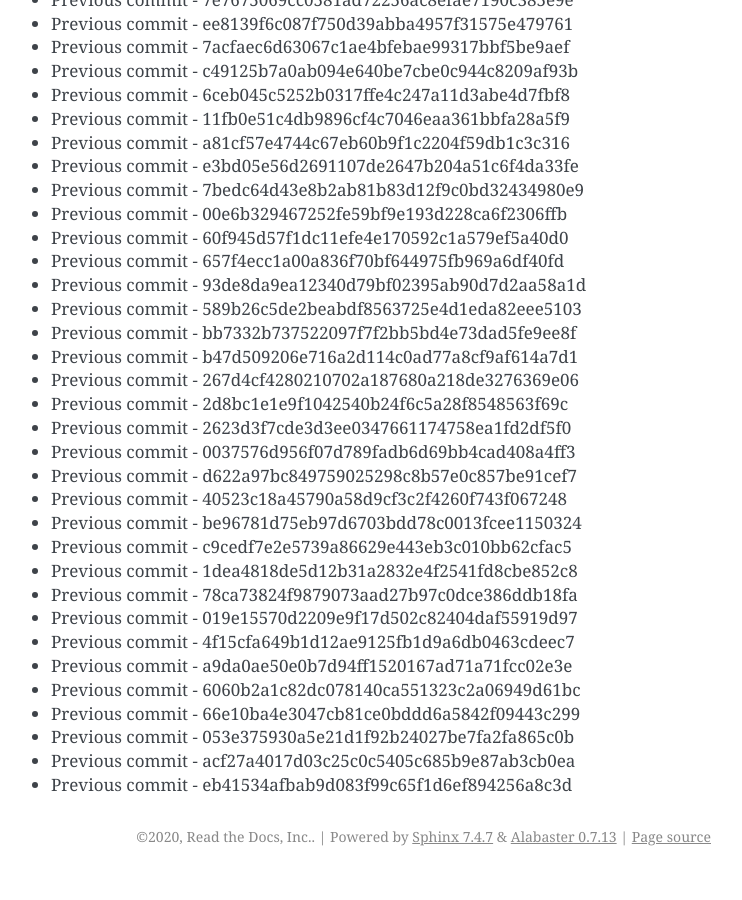
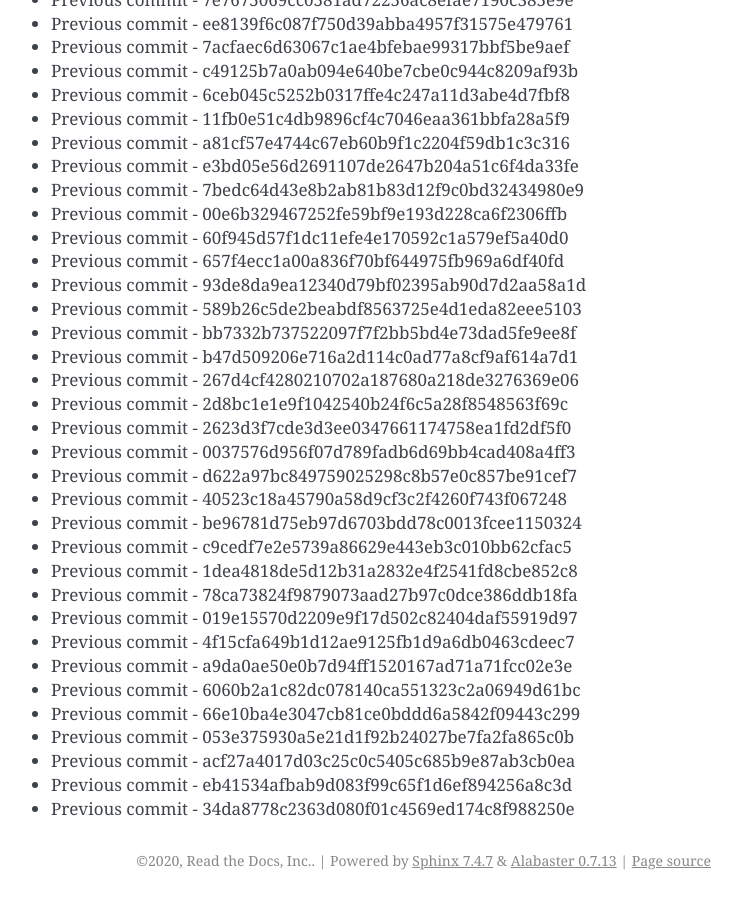
Before and after one commit to readthedocs/rtd-git-stresstest, a Sphinx documentation site: the page built from docs/updates.rst, in a window 1280 px wide and 900 px high, scrolled down 44918 px. Shown: the whole window, without its empty margins (399-1141 px from the left). Built offline with Sphinx 7.4.7, drawn with Linux system fonts in a browser that asks for light colours; before the commit the page ends 45794 px from its top, so only the background shows below that.

Commit message:
Generating commit from previous: 34da8778c2363d080f01c4569ed174c8f988250e

```diff
--- a/docs/updates.rst
+++ b/docs/updates.rst
@@ -1919,3 +1919,4 @@ It can be tested for any performance characteristics.
 * Previous commit - 053e375930a5e21d1f92b24027be7fa2fa865c0b
 * Previous commit - acf27a4017d03c25c0c5405c685b9e87ab3cb0ea
 * Previous commit - eb41534afbab9d083f99c65f1d6ef894256a8c3d
+* Previous commit - 34da8778c2363d080f01c4569ed174c8f988250e
```
